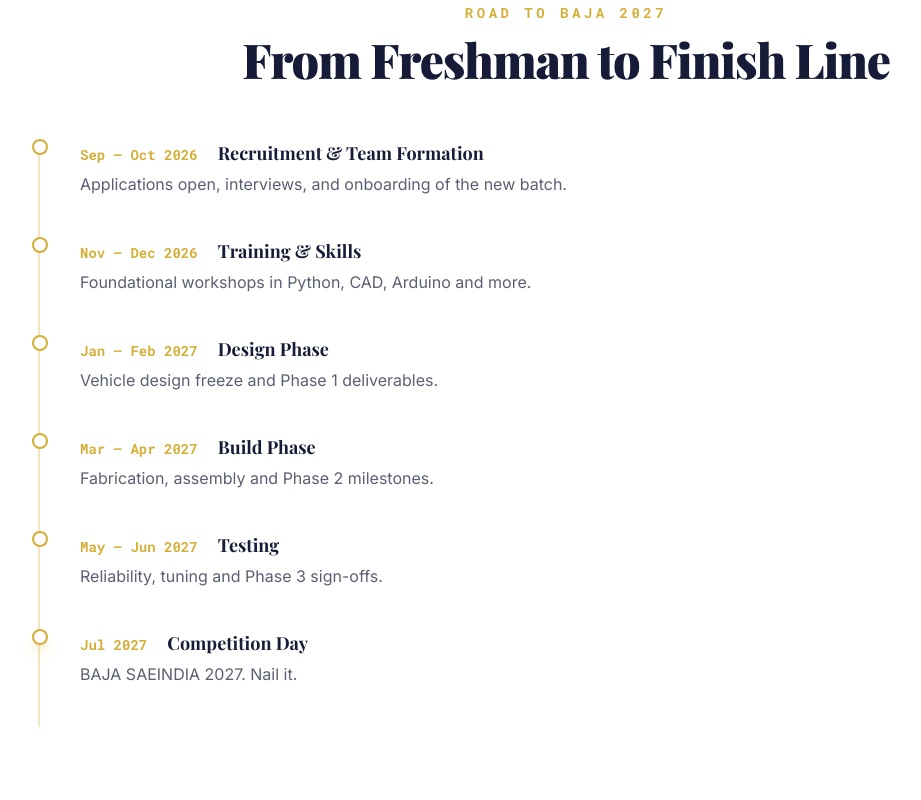
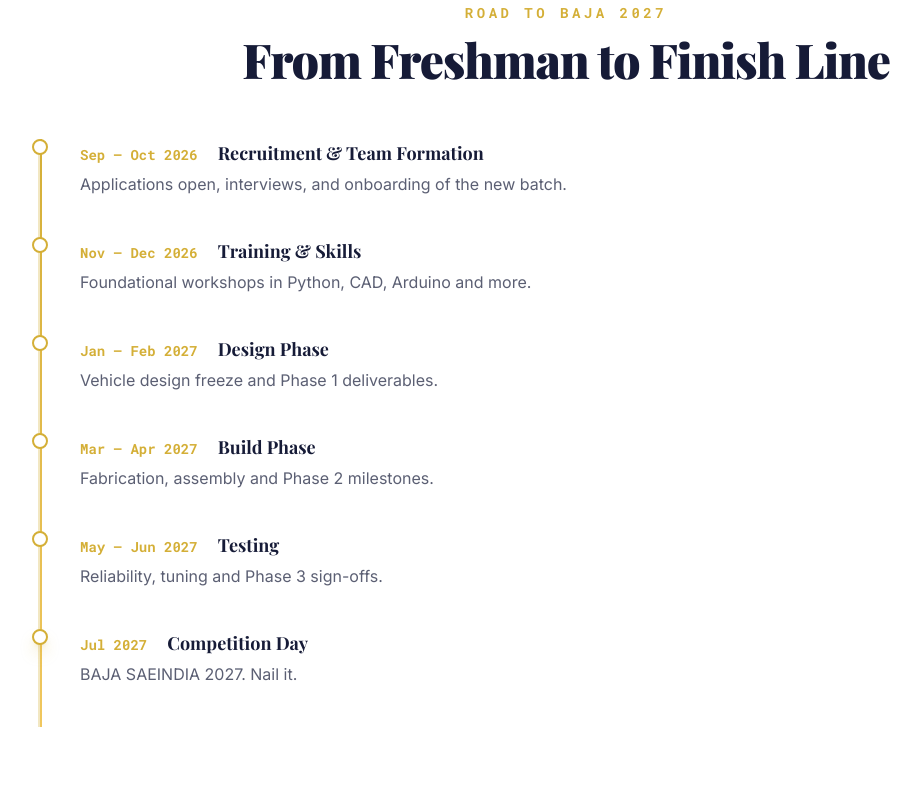
Before and after one commit to cipheroot6/baja, a Next.js app: page / in a window 1280 px wide. Shown: the part 6500-7300 px from the top of the page, without its empty margins (74-995 px from the left). Built offline with nearby package versions, Linux system fonts and the light colour scheme; a web font is replaced by a local one.

Commit message:
feat(anim): count-up journey metrics + roadmap timeline draw

```diff
--- a/src/components/Journey.tsx
+++ b/src/components/Journey.tsx
@@ -1,9 +1,54 @@
 "use client";
 
-import { motion } from "motion/react";
+import { useEffect, useRef } from "react";
+import { animate, motion, useInView } from "motion/react";
 import { staggerContainer, fadeUpItem, VIEWPORT } from "@/lib/motion-variants";
+import { usePrefersReducedMotion } from "@/lib/usePrefersReducedMotion";
 import SectionHeading from "@/components/SectionHeading";
 import { journey2026, journey2027 } from "@/lib/content";
+
+function MetricValue({ score }: { score: string }) {
+  const ref = useRef<HTMLParagraphElement>(null);
+  const inView = useInView(ref, { once: true, amount: 0.3 });
+  const { reduced, duration: dur } = usePrefersReducedMotion();
+  const match = /^([^\d]*)([\d.]+)(.*)$/.exec(score);
+  const hasNumber = match !== null;
+  const prefix = match ? match[1] : "";
+  const numeric = match ? parseFloat(match[2]) : 0;
+  const suffix = match ? match[3] : "";
+  const decimals =
+    match && match[2].includes(".") ? match[2].split(".")[1].length : 0;
+
+  useEffect(() => {
+    const el = ref.current;
+    if (!el) return;
+    const finalText = prefix + (hasNumber ? numeric.toFixed(decimals) : "") + suffix;
+    if (reduced || !inView) {
+      el.textContent = finalText;
+      return;
+    }
+    el.textContent = prefix + (0).toFixed(decimals) + suffix;
+    const controls = animate(0, numeric, {
+      duration: dur(1.6),
+      ease: "easeOut",
+      onUpdate: (v) => {
+        el.textContent = prefix + v.toFixed(decimals) + suffix;
+      },
+    });
+    return () => controls.stop();
+  }, [inView, reduced, dur, hasNumber, numeric, decimals, prefix, suffix]);
+
+  return (
+    <p
+      ref={ref}
+      className="font-mono text-3xl font-extrabold text-accent sm:text-4xl"
+    >
+      {prefix}
+      {hasNumber ? numeric.toFixed(decimals) : score}
+      {suffix}
+    </p>
+  );
+}
 
 export default function Journey() {
   return (
@@ -29,9 +74,7 @@ export default function Journey() {
               variants={fadeUpItem}
               className="rounded-2xl border border-white/10 bg-navy p-5 sm:p-7"
             >
-              <p className="font-mono text-3xl font-extrabold text-accent sm:text-4xl">
-                {metric.score}
-              </p>
+              <MetricValue score={metric.score} />
               <p className="mt-2 font-display text-sm font-bold text-white sm:text-base">
                 {metric.label}
               </p>
--- a/src/components/Roadmap.tsx
+++ b/src/components/Roadmap.tsx
@@ -1,12 +1,23 @@
 "use client";
 
-import { motion } from "motion/react";
-import { staggerContainer, fadeUpItem, VIEWPORT } from "@/lib/motion-variants";
+import { useRef } from "react";
+import { motion, useInView } from "motion/react";
+import {
+  EASE,
+  staggerContainer,
+  fadeUpItem,
+  VIEWPORT,
+} from "@/lib/motion-variants";
+import { usePrefersReducedMotion } from "@/lib/usePrefersReducedMotion";
 import SectionHeading from "@/components/SectionHeading";
 import { roadmap } from "@/lib/content";
 
 export default function Roadmap() {
   const lastIndex = roadmap.length - 1;
+  const listRef = useRef<HTMLOListElement>(null);
+  const lineInView = useInView(listRef, { once: true, amount: 0.15 });
+  const { reduced } = usePrefersReducedMotion();
+
   return (
     <section id="roadmap" className="bg-white">
       <div className="mx-auto max-w-6xl px-6 py-16 sm:px-6 sm:py-24">
@@ -17,12 +28,24 @@ export default function Roadmap() {
         />
 
         <motion.ol
+          ref={listRef}
           variants={staggerContainer(0.08)}
           initial="hidden"
           whileInView="show"
           viewport={VIEWPORT}
           className="relative mt-14 ml-4 border-l-2 border-primary/30 sm:ml-6"
         >
+          <motion.span
+            aria-hidden="true"
+            className="absolute top-0 left-0 h-full w-[2px] origin-top bg-gradient-to-b from-primary to-accent"
+            initial={{ scaleY: 0 }}
+            animate={{ scaleY: reduced || lineInView ? 1 : 0 }}
+            transition={
+              reduced
+                ? { duration: 0 }
+                : { duration: 1.2, ease: EASE }
+            }
+          />
           {roadmap.map((phase, index) => (
             <motion.li
               key={phase.title}
```
